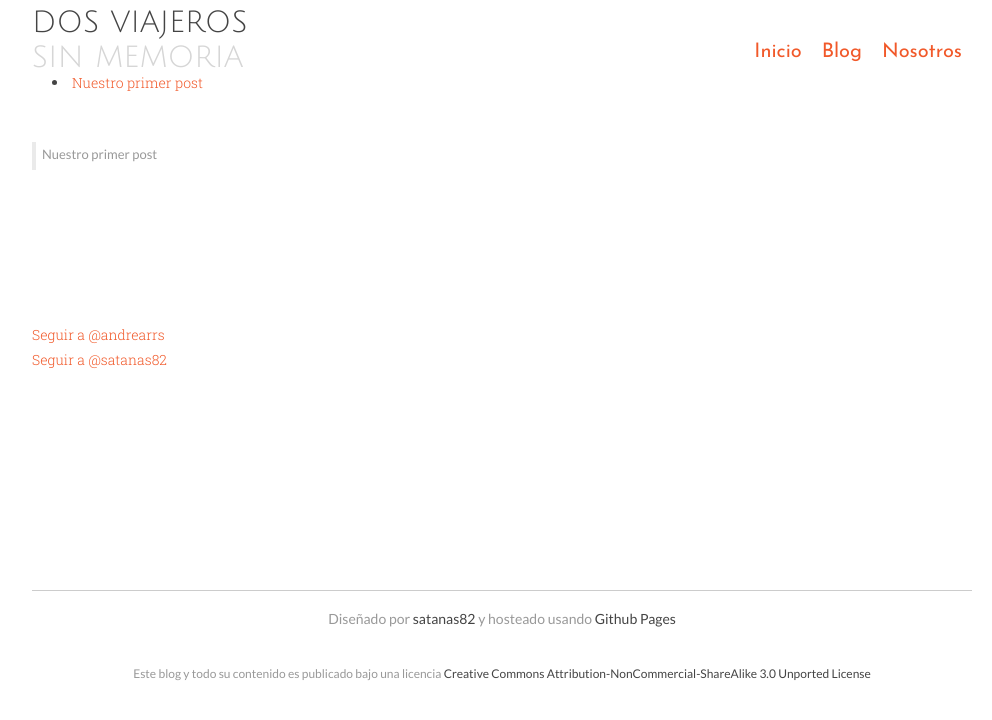
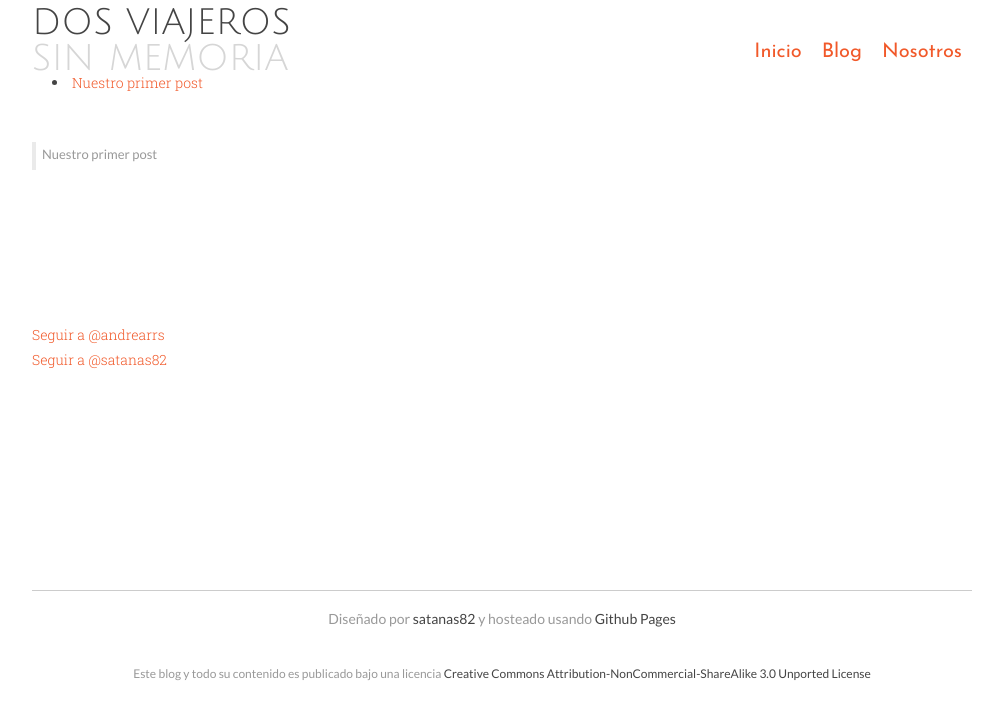
Before and after one commit to satanas/dosviajeros, a Jekyll site: the page built from index.html, in a window 1280 px wide. Shown: the top 720 px of the page, without its empty margins (138-1130 px from the left). Built offline with Jekyll 4.4.1, drawn with Linux system fonts in a browser that asks for light colours; Markdown is read by kramdown in place of the engine named in the settings; comment, search, counter and statistics services are not loaded.

Commit message:
Modified logo fonts

```diff
--- a/stylesheets/style.css
+++ b/stylesheets/style.css
@@ -47,11 +47,11 @@ header {
 #blog-title, #blog-subtitle {
     float: left;
     font-family: 'Julius Sans One', sans-serif;
-    font-size: 30px;
+    font-size: 36px;
 }
 
 #blog-subtitle {
-    font-size: 33px;
+    font-size: 40px;
     color: #d6d6d6;
     margin-top: 10px;
 }
```
